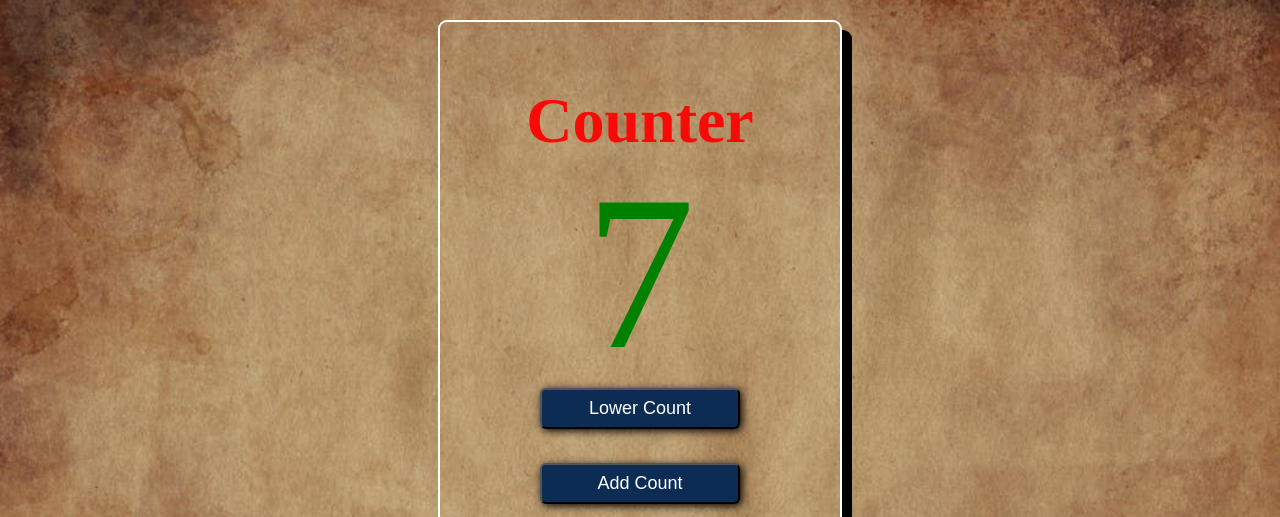
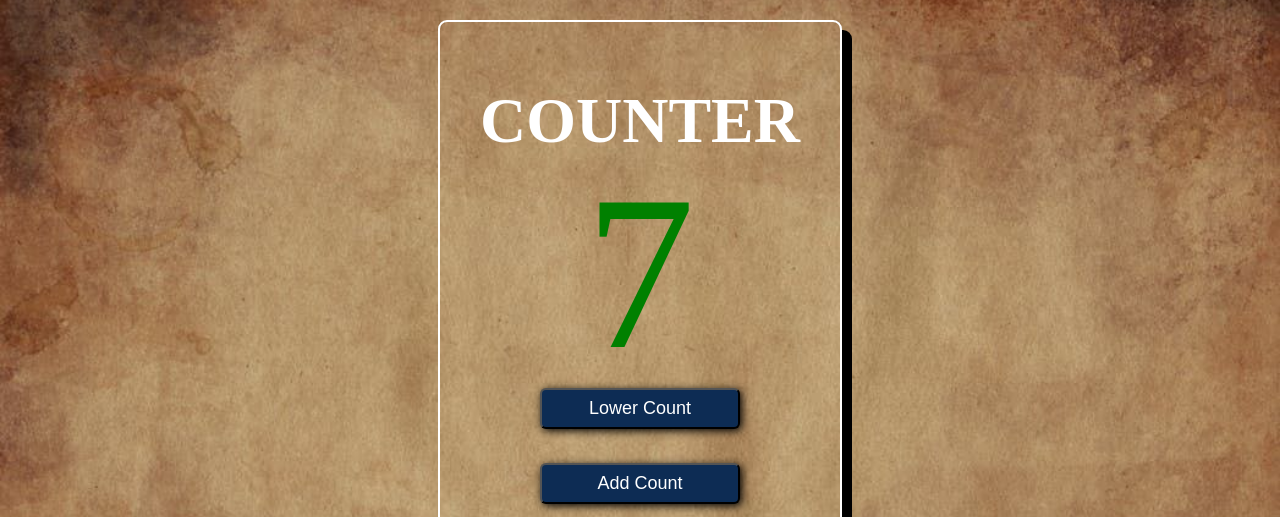
Before and after one commit to Daniblueboy/javascript-counter, a plain HTML site: page index.html in a window 1280 px wide. Shown: the top 517 px of the page. Drawn offline with Linux system fonts and the light colour scheme.

Commit message:
little touches

```diff
--- a/css/style.css
+++ b/css/style.css
@@ -32,7 +32,7 @@ section{
 }
 
 h1{
-    color: rgb(250, 9, 9);
+    color: rgb(255, 255, 255);
     font-weight: 550;
     font-size: 4rem;
     margin-bottom: 100px;
--- a/index.html
+++ b/index.html
@@ -12,7 +12,7 @@
 <body>
   <section>
     <div class ="Container">
-          <h1>Counter</h1>
+          <h1>COUNTER</h1>
           <h2 id="num" >7</h2>
           <button id="min">Lower Count</button> <br>
           <button id="plus">Add Count</button>
```
